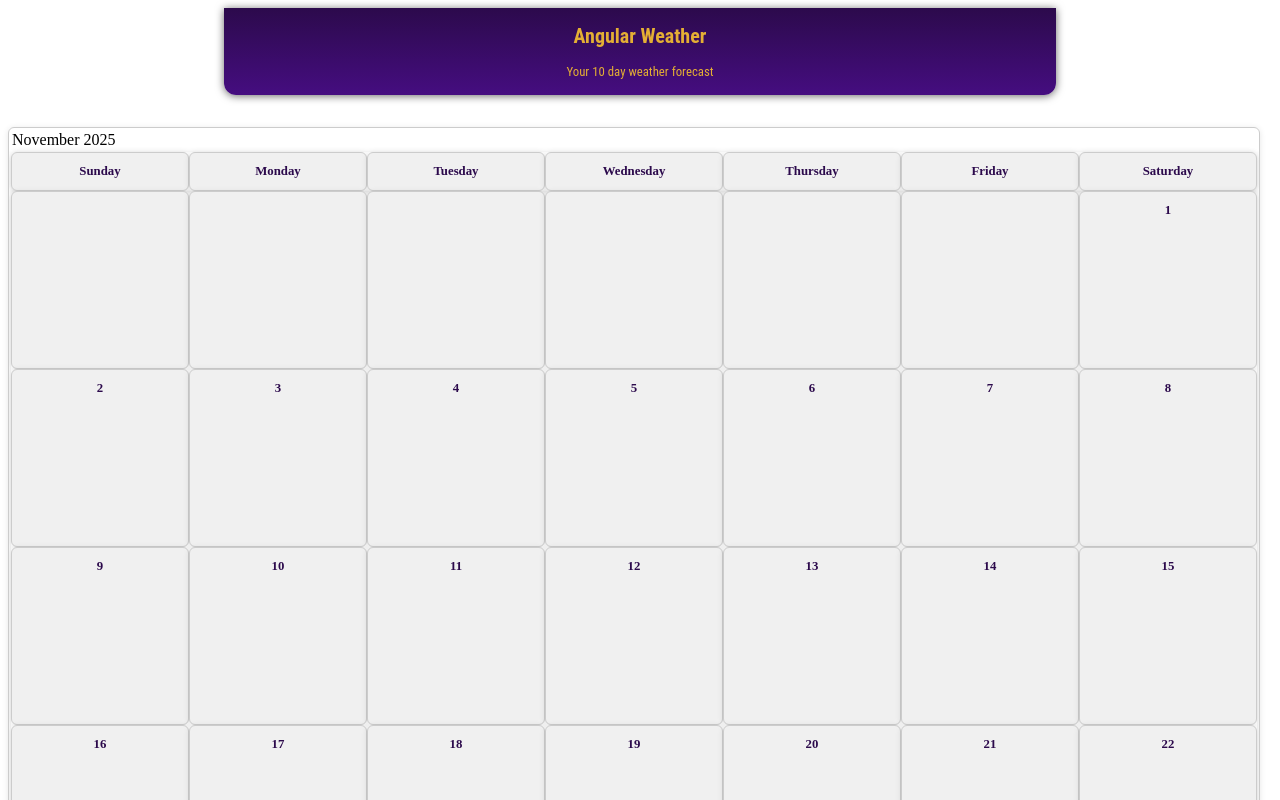
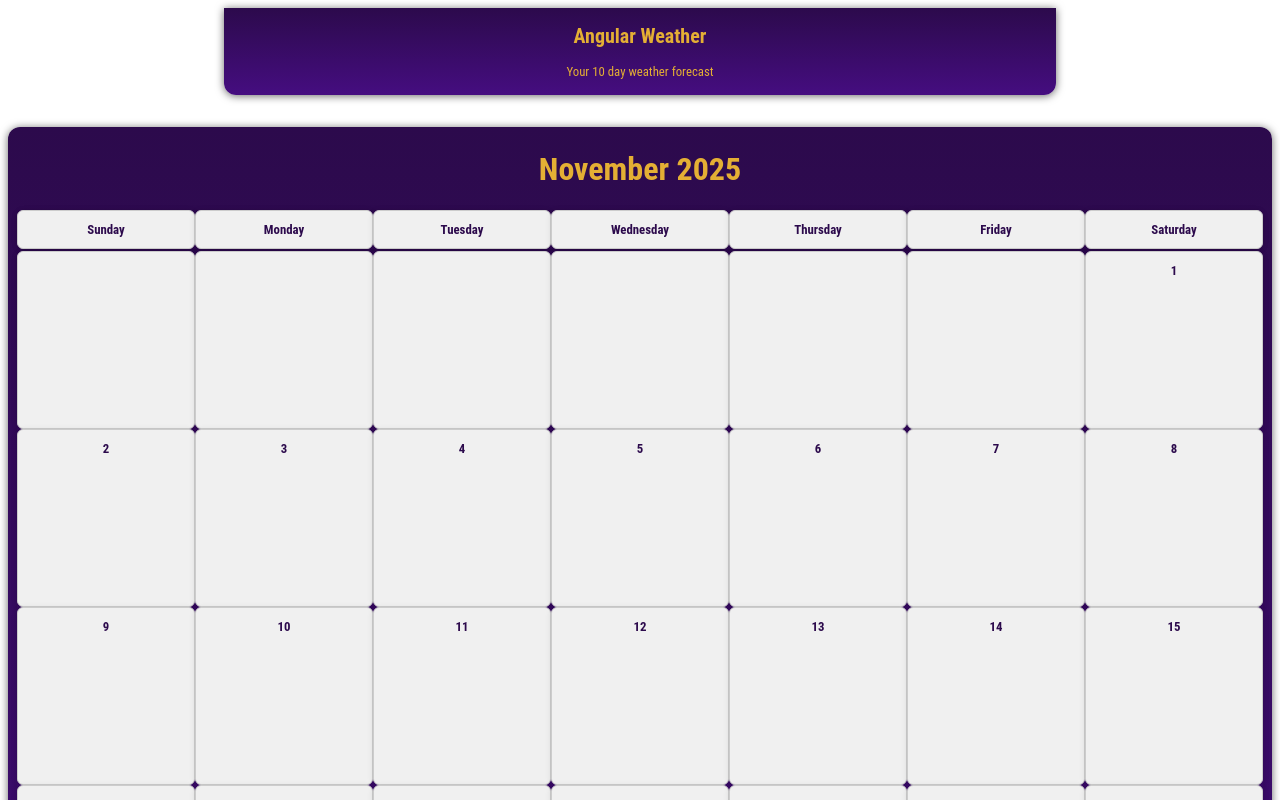
Before and after one commit to raseward14/angular-weather, an Angular app: page / in a window 1280 px wide. Shown: the top 800 px of the page. Built offline with nearby package versions, Linux system fonts and the light colour scheme.

Commit message:
styled the calendar pane and moved month and year to thead of calendar compnent making the thead two rows including the days of the week

```diff
--- a/src/app/calendar/calendar.component.css
+++ b/src/app/calendar/calendar.component.css
@@ -1,8 +1,24 @@
+div {
+  display: flex;
+  flex-direction: column;
+  align-items: center;
+  gap: 1rem;
+  margin: 0 auto 2rem auto;
+  text-align: center;
+
+  background: linear-gradient(to bottom, #2c0a4c, #450d80);
+  border-radius: 12px;
+  box-shadow: 0 1px 8px rgba(0, 0, 0, 0.6);
+  color: #e4af34;
+  font-family: "Roboto Condensed", sans-serif;
+}
+
 table {
   border-radius: 6px;
-  box-shadow: 0 1px 6px rgba(0, 0, 0, 0.1);
-  overflow: hidden;
-  border: 1px solid #ccc;
+}
+
+h1 {
+  text-align: center;
 }
 
 app-day {
--- a/src/app/calendar/calendar.component.html
+++ b/src/app/calendar/calendar.component.html
@@ -1,19 +1,18 @@
 <div>
   <table>
     <thead>
-      <tr>
-        <td>{{ currentDate | date : "MMMM yyyy" }}</td>
-      </tr>
-    </thead>
-    <tbody>
+      <h1>{{ currentDate | date : "MMMM yyyy" }}</h1>
       <day-container>
         @for (day of dayNames; track day) {
         <app-day>{{ day }}</app-day>
         }
       </day-container>
+    </thead>
+
+    <tbody>
       <day-container>
         @for (item of spacerDays; track item) {
-        <app-day></app-day>
+        <app-day class="calendar-item"></app-day>
         } @for(cell of cellsArray; track cell) {
         <app-day class="calendar-item">{{ cell }}</app-day>
         }
--- a/src/app/ui/day/day.component.css
+++ b/src/app/ui/day/day.component.css
@@ -1,4 +1,5 @@
 td {
   text-align: center;
   width: 10rem;
+  /* height: 10rem; */
 }
```
Also changed, not shown: src/app/app-header/app-header.css (+2 -6 lines).
